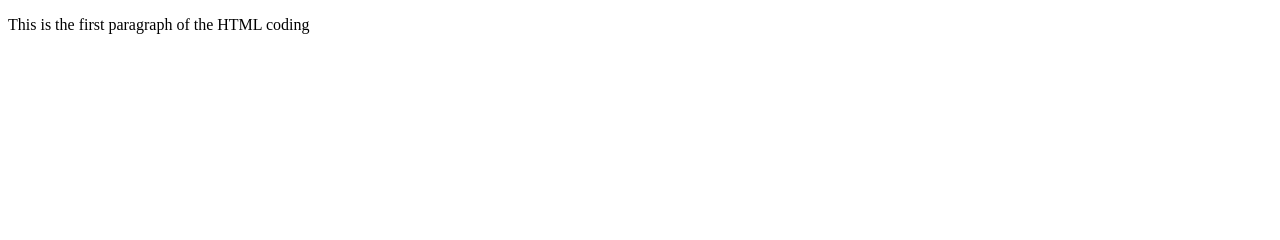
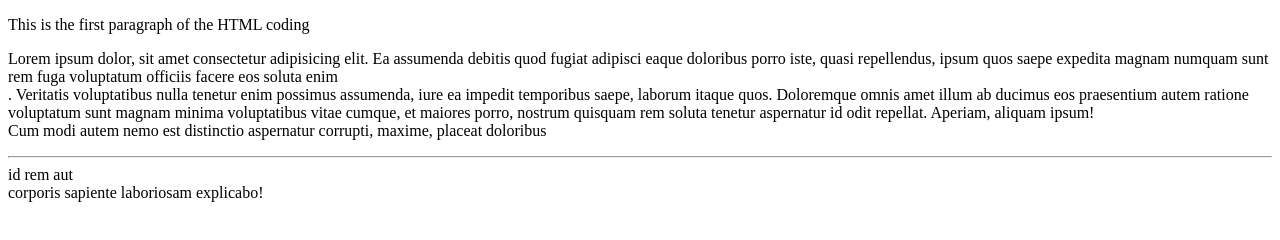
Before and after one commit to mohdazeem0/HTML, a plain HTML site: page HTML Prac/index.html in a window 1280 px wide. Drawn offline with Linux system fonts and the light colour scheme.

Commit message:
Update index.html

```diff
--- a/HTML Prac/index.html
+++ b/HTML Prac/index.html
@@ -1,10 +1,20 @@
 <!DOCTYPE html>
 <html lang="en">
+
 <head>
     <meta charset="UTF-8">
     <title>FIRST PAGE CREATION</title>
 </head>
+
 <body>
     <p>This is the first paragraph of the HTML coding</p>
+    <p>Lorem ipsum dolor, sit amet consectetur adipisicing elit. Ea assumenda debitis quod fugiat adipisci eaque
+        doloribus porro iste, quasi repellendus, ipsum quos saepe expedita magnam numquam sunt rem fuga voluptatum
+        officiis facere eos soluta enim <br>. Veritatis voluptatibus nulla tenetur enim possimus assumenda, iure ea impedit
+        temporibus saepe, laborum itaque quos. Doloremque omnis amet illum ab ducimus eos praesentium autem ratione
+        voluptatum sunt magnam minima voluptatibus vitae cumque, et maiores porro, nostrum quisquam rem soluta tenetur
+        aspernatur id odit repellat. Aperiam, aliquam ipsum! <br>Cum modi autem nemo est distinctio aspernatur corrupti,
+        maxime, placeat doloribus <hr> id rem aut <br> corporis sapiente laboriosam explicabo!</p>
 </body>
+
 </html>
```
